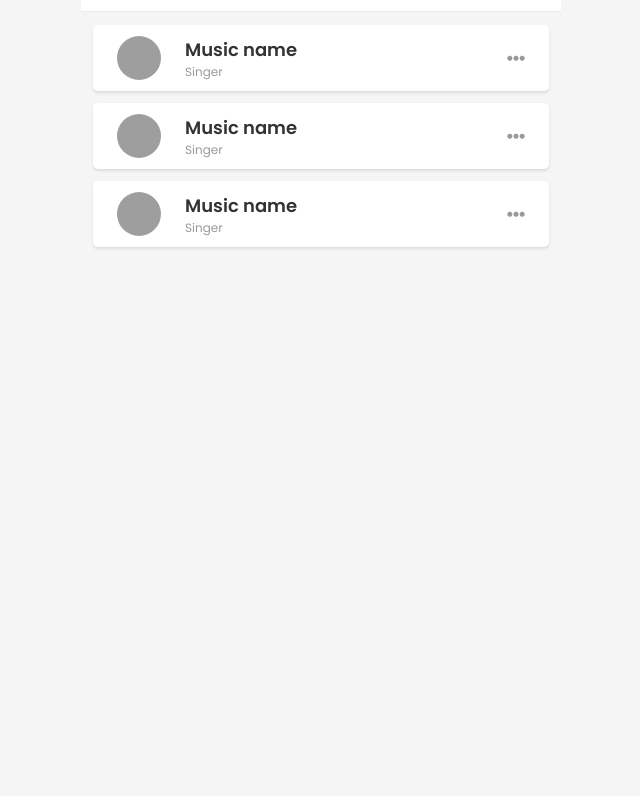
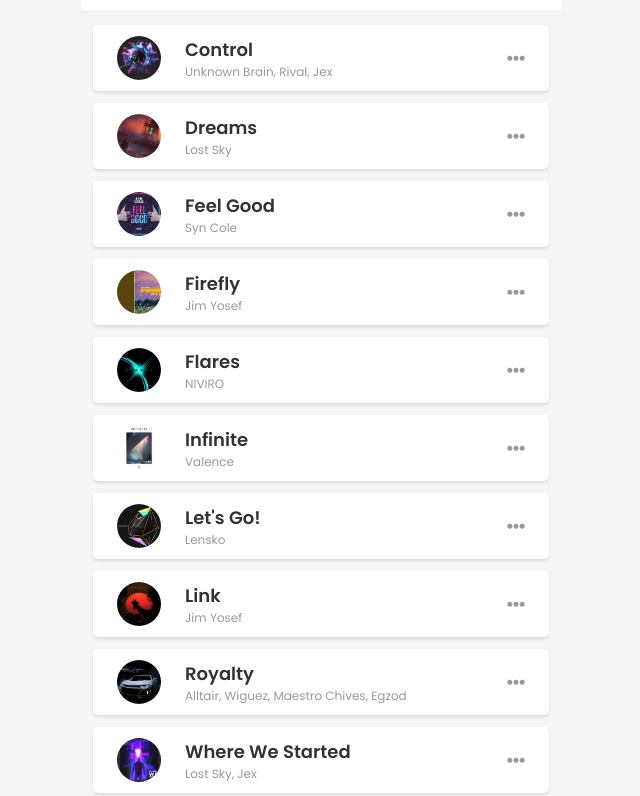
Before and after one commit to BBariOxit/music-player-mini, a plain HTML site: page index.html in a window 1280 px wide. Shown: the part 395-1191 px from the top of the page, without its empty margins (319-959 px from the left). Before the commit the page ends 800 px from the top, so only its background shows below. Drawn offline with Linux system fonts and the light colour scheme; files that its build step writes are made by us from their sources; grey boxes are pictures that could not be loaded.

Commit message:
complete render song

```diff
--- a/index.html
+++ b/index.html
@@ -1,25 +1,21 @@
 <meta name="viewport" content="width=device-width, initial-scale=1.0" />
 <title>Music player</title>
-<link
-  rel="stylesheet"
-  href="https://cdnjs.cloudflare.com/ajax/libs/font-awesome/5.15.2/css/all.min.css"
+<link rel="stylesheet" href="https://cdnjs.cloudflare.com/ajax/libs/font-awesome/5.15.2/css/all.min.css"
   integrity="sha512-HK5fgLBL+xu6dm/Ii3z4xhlSUyZgTT9tuc/hSrtw6uzJOvgRr2a9jyxxT1ely+B+xFAmJKVSTbpM/CuL7qxO8w=="
-  crossorigin="anonymous"
-/>
+  crossorigin="anonymous" />
 <link rel="preconnect" href="https://fonts.gstatic.com" />
-<link
-  href="https://fonts.googleapis.com/css2?family=Poppins:wght@300;400;600&display=swap"
-  rel="stylesheet"
-/>
-<link rel="stylesheet" href="main.css" />
+<link href="https://fonts.googleapis.com/css2?family=Poppins:wght@300;400;600&display=swap" rel="stylesheet" />
+<link rel="stylesheet" href="./assets/main.css"/>
 
 <!DOCTYPE html>
 <html lang="en">
+
   <head>
     <meta charset="UTF-8" />
     <meta name="viewport" content="width=device-width, initial-scale=1.0" />
     <title>music player</title>
   </head>
+
   <body>
     <div class="player">
       <!-- Dashboard -->
@@ -32,12 +28,8 @@
 
         <!-- CD -->
         <div class="cd">
-          <div
-            class="cd-thumb"
-            style="
-              background-image: url('https://i.ytimg.com/vi/jTLhQf5KJSc/maxresdefault.jpg');
-            "
-          ></div>
+          <div class="cd-thumb" style="
+                background-image: url('https://i.ytimg.com/vi/jTLhQf5KJSc/maxresdefault.jpg')"></div>
         </div>
 
         <!-- Control -->
@@ -60,70 +52,17 @@
           </div>
         </div>
 
-        <input
-          id="progress"
-          class="progress"
-          type="range"
-          value="0"
-          step="1"
-          min="0"
-          max="100"
-        />
+        <input id="progress" class="progress" type="range" value="0" step="1" min="0" max="100" />
 
         <audio id="audio" src=""></audio>
       </div>
 
       <!-- Playlist -->
-      <div class="playlist">
-        <div class="song">
-          <div
-            class="thumb"
-            style="
-              background-image: url('https://i.ytimg.com/vi/jTLhQf5KJSc/maxresdefault.jpg');
-            "
-          ></div>
-          <div class="body">
-            <h3 class="title">Music name</h3>
-            <p class="author">Singer</p>
-          </div>
-          <div class="option">
-            <i class="fas fa-ellipsis-h"></i>
-          </div>
-        </div>
-        <div class="song">
-          <div
-            class="thumb"
-            style="
-              background-image: url('https://i.ytimg.com/vi/jTLhQf5KJSc/maxresdefault.jpg');
-            "
-          ></div>
-          <div class="body">
-            <h3 class="title">Music name</h3>
-            <p class="author">Singer</p>
-          </div>
-          <div class="option">
-            <i class="fas fa-ellipsis-h"></i>
-          </div>
-        </div>
-        <div class="song">
-          <div
-            class="thumb"
-            style="
-              background-image: url('https://i.ytimg.com/vi/jTLhQf5KJSc/maxresdefault.jpg');
-            "
-          ></div>
-          <div class="body">
-            <h3 class="title">Music name</h3>
-            <p class="author">Singer</p>
-          </div>
-          <div class="option">
-            <i class="fas fa-ellipsis-h"></i>
-          </div>
-        </div>
-      </div>
+      <div class="playlist"></div>
     </div>
   </body>
   <script src="main.js"></script>
+
 </html>
 
 <!-- Design from: https://static.collectui.com/shots/3671744/musicloud-revolutionary-app-for-music-streaming-large -->
--- a/main.js
+++ b/main.js
@@ -11,72 +11,92 @@
  * 10. Play song when click
  */
 
-
-const $ = document.querySelector.bind(document)
-const $$ = document.querySelectorAll.bind(document)
+const $ = document.querySelector.bind(document);
+const $$ = document.querySelectorAll.bind(document);
 
 const app = {
   songs: [
     {
-            name: 'Control',
-            singer: 'Unknown Brain, Rival, Jex',
-            path: './assets/music/control.mp3',
-            image: './assets/img/control.png'
+      name: "Control",
+      singer: "Unknown Brain, Rival, Jex",
+      path: "./assets/music/control.mp3",
+      image: "./assets/img/control.jpg",
     },
     {
-            name: 'Dreams',
-            singer: 'Lost Sky',
-            path: './assets/music/Dreams.mp3',
-            image: './assets/img/Dreams.png'
+      name: "Dreams",
+      singer: "Lost Sky",
+      path: "./assets/music/Dreams.mp3",
+      image: "./assets/img/Dreams.jpg",
     },
     {
-            name: 'Feel Good',
-            singer: 'Syn Cole',
-            path: './assets/music/Feel good.mp3',
-            image: './assets/img/Feel good.png'
+      name: "Feel Good",
+      singer: "Syn Cole",
+      path: "./assets/music/Feel good.mp3",
+      image: "./assets/img/Feel good.jpg",
     },
     {
-            name: 'Firefly',
-            singer: 'Jim Yosef',
-            path: './assets/music/Firely.mp3',
-            image: './assets/img/Firefly.png'
+      name: "Firefly",
+      singer: "Jim Yosef",
+      path: "./assets/music/Firely.mp3",
+      image: "./assets/img/Firefly.jpg",
     },
     {
-            name: 'Flares',
-            singer: 'NIVIRO',
-            path: './assets/music/Flares.mp3',
-            image: './assets/img/Flares.png'
+      name: "Flares",
+      singer: "NIVIRO",
+      path: "./assets/music/Flares.mp3",
+      image: "./assets/img/Flares.jpg",
     },
     {
-            name: 'Infinite',
-            singer: 'Valence',
-            path: './assets/music/Infinite.mp3',
-            image: './assets/img/Infinite.png'
+      name: "Infinite",
+      singer: "Valence",
+      path: "./assets/music/Infinite.mp3",
+      image: "./assets/img/Infinite.jpg",
     },
     {
       name: "Let's Go!",
-            singer: 'Lensko',
-            path: './assets/music/Lets go.mp3',
-            image: './assets/img/Lets go.png'
+      singer: "Lensko",
+      path: "./assets/music/Lets go.mp3",
+      image: "./assets/img/Lets go.jpg",
     },
     {
-            name: 'Link',
-            singer: 'Jim Yosef',
-            path: './assets/music/Link.mp3',
-            image: './assets/img/Link.png'
+      name: "Link",
+      singer: "Jim Yosef",
+      path: "./assets/music/Link.mp3",
+      image: "./assets/img/Link.jpg",
     },
     {
-            name: 'Royalty',
-            singer: 'Alltair, Wiguez, Maestro Chives, Egzod',
-            path: './assets/music/Royalty.mp3',
-            image: './assets/img/Royalty.png'
+      name: "Royalty",
+      singer: "Alltair, Wiguez, Maestro Chives, Egzod",
+      path: "./assets/music/Royalty.mp3",
+      image: "./assets/img/Royalty.jpg",
     },
     {
-            name: 'Where We Started',
-            singer: 'Lost Sky, Jex',
-            path: './assets/music/Where We Started.mp3',
-            image: './assets/img/Where We Started.png'
-        }
+      name: "Where We Started",
+      singer: "Lost Sky, Jex",
+      path: "./assets/music/Where We Started.mp3",
+      image: "./assets/img/Where We Started.jpg",
+    },
   ],
-
-}
+  render: function () {
+    const htmls = this.songs.map((song) => {
+      return `
+            <div class="song">
+                <div class="thumb"
+                    style="background-image: url('${song.image}')"></div>
+                <div class="body">
+                    <h3 class="title">${song.name}</h3>
+                    <p class="author">${song.singer}</p>
+                </div>
+                <div class="option">
+                    <i class="fas fa-ellipsis-h"></i>
+                </div>
+            </div>
+        `
+    })
+    $(".playlist").innerHTML = htmls.join("");
+  },
+  start: function () {
+    this.render();
+  },
+};
+app.start()
```
Lines whose indentation alone changed are shown as unchanged.
